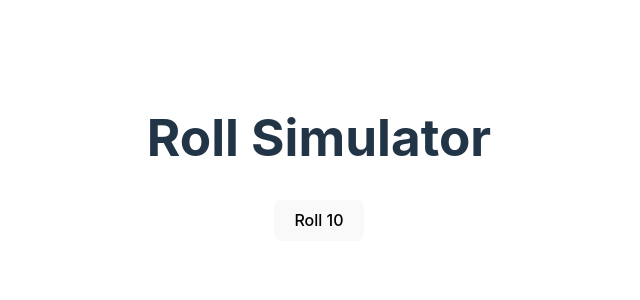
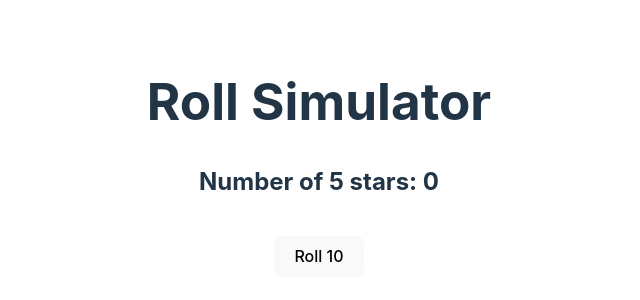
Before and after one commit to AlexYFM/wish_sim, a React (Vite) app: page / in a window 1280 px wide. Shown: the part 242-542 px from the top of the page, without its empty margins (321-961 px from the left). Built offline with nearby package versions, Linux system fonts and the light colour scheme.

Commit message:
basic pity functionality added, probabilities net accurate yet

```diff
--- a/src/components/App.jsx
+++ b/src/components/App.jsx
@@ -6,6 +6,9 @@ import Roll from './Roll'
 
 function App() {
   const [rolls, setRolls] = useState([])
+  const [golds, setGolds] = useState(0)
+  let pity = 0
+
   const chance = {
     gold: 1.6,
     purple: 13,
@@ -18,8 +21,18 @@ function App() {
       let p = 0
       for (const [rarity, prob] of Object.entries(chance)){
         p += prob
+        if(pity++===90){ // hit pity
+          ten.push('gold')
+          pity = 0
+          setGolds(golds+1)
+          break
+        }
         if (Math.random()*100 < p){
           ten.push(rarity)
+          if (rarity==='gold'){
+            pity = 0
+            setGolds(golds+1)
+          }
           break
         }
       }
@@ -30,7 +43,8 @@ function App() {
   return (
     <div style={{alignItems: 'center'}}>
       <h1>Roll Simulator</h1>
-      <div style={{display: 'flex'}}>
+      <h2>Number of 5 stars: {golds}</h2>
+      <div style={{display: 'flex', marginBottom: '1rem'}}>
         {rolls.map((roll) => {
           return  <Roll rarity={roll}/>
         })}
```
